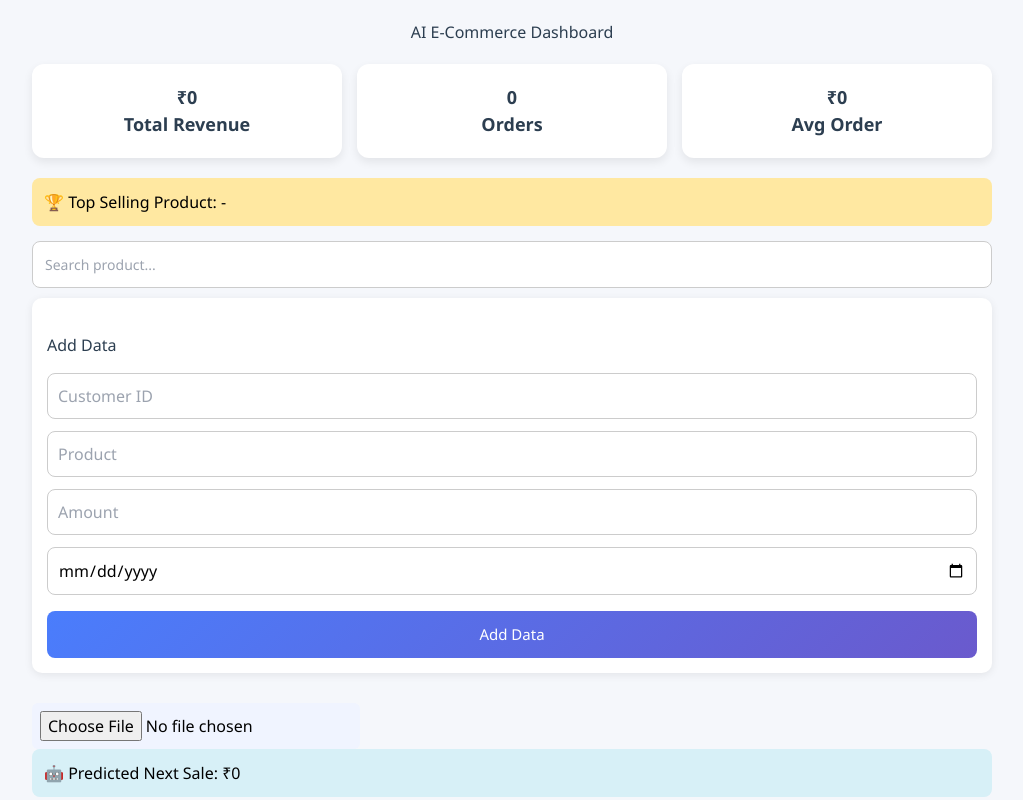
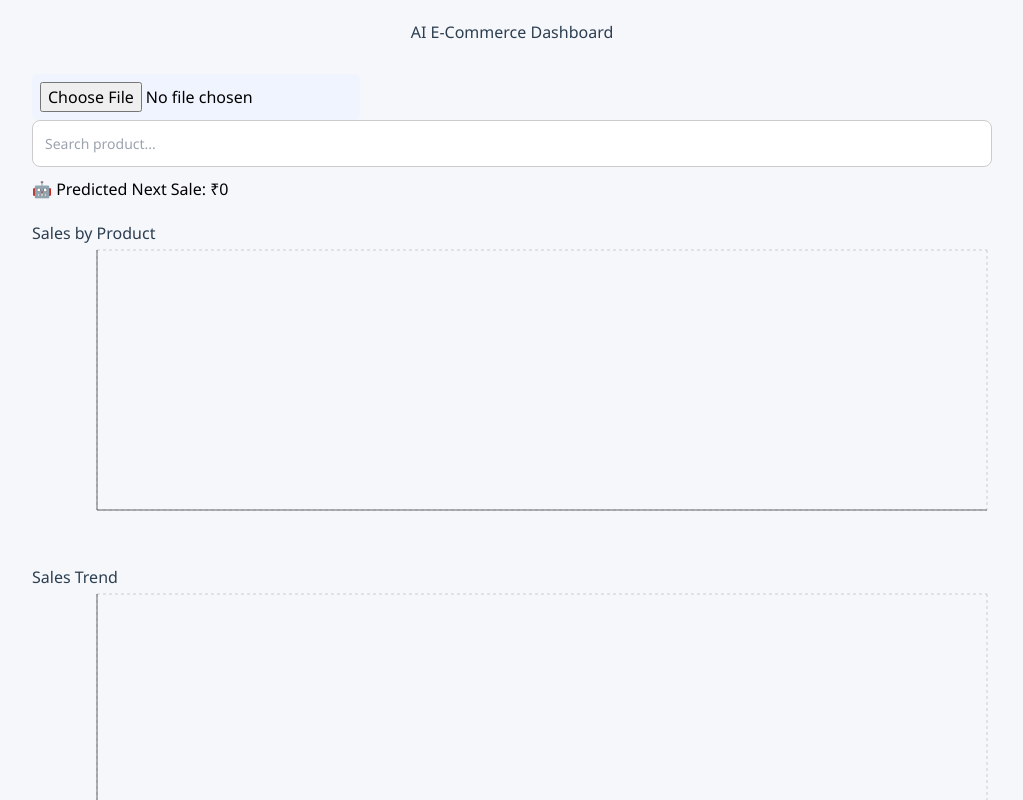
Before and after one commit to dhruthi131203-spec/ai-ecommerce-dashboard, a React app: page / in a window 1280 px wide. Shown: the top 800 px of the page, without its empty margins (128-1151 px from the left). Built offline with nearby package versions, Linux system fonts and the light colour scheme; the HTML template or start-up script is replaced by a standard one.

Commit message:
fixed sales trend graph

```diff
--- a/src/App.jsx
+++ b/src/App.jsx
@@ -1,8 +1,8 @@
-import React, { useState } from "react";
+import React, { useState, useEffect } from "react";
 import Papa from "papaparse";
 import {
   BarChart, Bar, XAxis, YAxis, Tooltip, CartesianGrid,
-  LineChart, Line, ResponsiveContainer, Cell
+  LineChart, Line, ResponsiveContainer
 } from "recharts";
 import "./App.css";
 
@@ -10,43 +10,23 @@ function App() {
   const [data, setData] = useState([]);
   const [search, setSearch] = useState("");
   const [filtered, setFiltered] = useState([]);
+  const [productTotals, setProductTotals] = useState([]);
+  const [trendData, setTrendData] = useState([]);
+  const [prediction, setPrediction] = useState(0);
 
-  const [form, setForm] = useState({
-    customer_id: "",
-    product: "",
-    amount: "",
-    date: ""
-  });
-
-  // 🔥 FIX DATE FORMAT (handles DD-MM-YYYY & YYYY-MM-DD)
-  const formatDate = (dateStr) => {
-    if (!dateStr) return "";
-
-    if (dateStr.includes("-")) {
-      const parts = dateStr.split("-");
-
-      // DD-MM-YYYY → convert
-      if (parts[0].length === 2) {
-        return `${parts[2]}-${parts[1]}-${parts[0]}`;
-      }
-    }
-
-    return dateStr;
-  };
-
-  // 📂 CSV UPLOAD (KEEPING THIS SAFE)
-  const handleCSV = (e) => {
+  // ✅ CSV Upload
+  const handleFileUpload = (e) => {
     const file = e.target.files[0];
 
     Papa.parse(file, {
       header: true,
       skipEmptyLines: true,
       complete: (result) => {
-        const formatted = result.data.map((d) => ({
-          customer_id: d.customer_id,
-          product: d.product.toLowerCase(),
-          amount: Number(d.amount),
-          date: formatDate(d.date)
+        const formatted = result.data.map(row => ({
+          customer_id: row.customer_id,
+          product: row.product.toLowerCase(),
+          amount: Number(row.amount),
+          date: new Date(row.date) // IMPORTANT
         }));
 
         setData(formatted);
@@ -54,192 +34,113 @@ function App() {
     });
   };
 
-  // 🔍 SEARCH (CLEAN + GROUPED)
-  const handleSearch = (value) => {
-    setSearch(value);
+  // ✅ PROCESS DATA
+  useEffect(() => {
+    if (data.length === 0) return;
 
-    const results = data.filter((item) =>
-      item.product.toLowerCase().includes(value.toLowerCase())
-    );
-
-    const grouped = {};
-    results.forEach((item) => {
-      grouped[item.product] =
-        (grouped[item.product] || 0) + item.amount;
+    // -------- PRODUCT TOTAL --------
+    const productMap = {};
+    data.forEach(item => {
+      productMap[item.product] =
+        (productMap[item.product] || 0) + item.amount;
     });
 
-    const cleanResults = Object.keys(grouped).map((key) => ({
-      product: key,
-      total: grouped[key]
+    const productArray = Object.keys(productMap).map(p => ({
+      product: p,
+      amount: productMap[p]
     }));
 
-    setFiltered(cleanResults);
-  };
+    setProductTotals(productArray);
 
-  // ➕ ADD DATA
-  const handleAdd = () => {
-    if (!form.product || !form.amount) return;
+    // -------- SEARCH --------
+    if (search !== "") {
+      const filteredItems = data.filter(item =>
+        item.product.includes(search.toLowerCase())
+      );
 
-    setData([
-      ...data,
-      {
-        ...form,
-        product: form.product.toLowerCase(),
-        amount: Number(form.amount),
-        date: formatDate(form.date)
+      const searchMap = {};
+      filteredItems.forEach(item => {
+        searchMap[item.product] =
+          (searchMap[item.product] || 0) + item.amount;
+      });
+
+      const searchArray = Object.keys(searchMap).map(p => ({
+        product: p,
+        amount: searchMap[p]
+      }));
+
+      setFiltered(searchArray);
+    } else {
+      setFiltered([]);
+    }
+
+    // -------- TREND (FIXED PART) --------
+    const dateMap = {};
+
+    data.forEach(item => {
+      const dateKey = item.date.toISOString().split("T")[0];
+
+      if (!dateMap[dateKey]) {
+        dateMap[dateKey] = 0;
       }
-    ]);
 
-    setForm({ customer_id: "", product: "", amount: "", date: "" });
-  };
+      dateMap[dateKey] += item.amount;
+    });
 
-  // 📊 METRICS
-  const totalRevenue = data.reduce((a, b) => a + b.amount, 0);
-  const orders = data.length;
-  const avgOrder = orders ? (totalRevenue / orders).toFixed(2) : 0;
+    const trendArray = Object.keys(dateMap)
+      .sort()
+      .map(date => ({
+        date,
+        amount: dateMap[date]
+      }));
 
-  // 🏆 TOP PRODUCT
-  const productMap = {};
-  data.forEach((d) => {
-    productMap[d.product] =
-      (productMap[d.product] || 0) + d.amount;
-  });
+    setTrendData(trendArray);
 
-  const topProduct =
-    Object.keys(productMap).length > 0
-      ? Object.keys(productMap).reduce((a, b) =>
-          productMap[a] > productMap[b] ? a : b
-        )
-      : "-";
+    // -------- PREDICTION --------
+    const total = data.reduce((sum, item) => sum + item.amount, 0);
+    setPrediction(Math.round(total / data.length));
 
-  // 📊 BAR CHART DATA (WITH COLORS)
-  const colors = ["#4CAF50", "#2196F3", "#FF9800", "#E91E63", "#9C27B0"];
-
-  const barData = Object.keys(productMap).map((key, index) => ({
-    name: key,
-    amount: productMap[key],
-    fill: colors[index % colors.length]
-  }));
-
-  // 📈 TREND DATA (FIXED PROPERLY)
-  const dateMap = {};
-
-  data.forEach((d) => {
-    if (!d.date) return;
-
-    dateMap[d.date] =
-      (dateMap[d.date] || 0) + d.amount;
-  });
-
-  const trendData = Object.keys(dateMap)
-    .sort((a, b) => new Date(a) - new Date(b))
-    .map((date) => ({
-      date,
-      amount: dateMap[date]
-    }));
+  }, [data, search]);
 
   return (
     <div className="container">
+
       <h1>AI E-Commerce Dashboard</h1>
 
-      {/* 📊 STATS */}
-      <div className="stats">
-        <div className="card">₹{totalRevenue}<br />Total Revenue</div>
-        <div className="card">{orders}<br />Orders</div>
-        <div className="card">₹{avgOrder}<br />Avg Order</div>
-      </div>
+      {/* CSV Upload */}
+      <input type="file" accept=".csv" onChange={handleFileUpload} />
 
-      {/* 🏆 TOP PRODUCT */}
-      <div className="top-product">
-        🏆 Top Selling Product: {topProduct}
-      </div>
-
-      {/* 🔍 SEARCH */}
+      {/* Search */}
       <input
         type="text"
         placeholder="Search product..."
         value={search}
-        onChange={(e) => handleSearch(e.target.value)}
+        onChange={(e) => setSearch(e.target.value)}
       />
 
-      {search && (
-        <div className="search-results">
-          {filtered.length > 0 ? (
-            filtered.map((item, i) => (
-              <div key={i} className="search-item">
-                🔍 {item.product.toUpperCase()} → ₹{item.total}
-              </div>
-            ))
-          ) : (
-            <div>No results found</div>
-          )}
+      {/* Search Results */}
+      {filtered.map((item, index) => (
+        <div key={index}>
+          🔎 {item.product.toUpperCase()} → ₹{item.amount}
         </div>
-      )}
+      ))}
 
-      {/* ➕ ADD DATA */}
-      <div className="form">
-        <h3>Add Data</h3>
+      {/* Prediction */}
+      <div>🤖 Predicted Next Sale: ₹{prediction}</div>
 
-        <input
-          placeholder="Customer ID"
-          value={form.customer_id}
-          onChange={(e) =>
-            setForm({ ...form, customer_id: e.target.value })
-          }
-        />
-
-        <input
-          placeholder="Product"
-          value={form.product}
-          onChange={(e) =>
-            setForm({ ...form, product: e.target.value })
-          }
-        />
-
-        <input
-          placeholder="Amount"
-          value={form.amount}
-          onChange={(e) =>
-            setForm({ ...form, amount: e.target.value })
-          }
-        />
-
-        <input
-          type="date"
-          value={form.date}
-          onChange={(e) =>
-            setForm({ ...form, date: e.target.value })
-          }
-        />
-
-        <button onClick={handleAdd}>Add Data</button>
-      </div>
-
-      {/* 📂 CSV UPLOAD (UNCHANGED) */}
-      <input type="file" accept=".csv" onChange={handleCSV} />
-
-      {/* 🤖 PREDICTION */}
-      <div className="prediction">
-        🤖 Predicted Next Sale: ₹{avgOrder}
-      </div>
-
-      {/* 📊 BAR CHART */}
+      {/* BAR CHART */}
       <h3>Sales by Product</h3>
       <ResponsiveContainer width="100%" height={300}>
-        <BarChart data={barData}>
+        <BarChart data={productTotals}>
           <CartesianGrid strokeDasharray="3 3" />
-          <XAxis dataKey="name" />
+          <XAxis dataKey="product" />
           <YAxis />
           <Tooltip />
-          <Bar dataKey="amount">
-            {barData.map((entry, index) => (
-              <Cell key={index} fill={entry.fill} />
-            ))}
-          </Bar>
+          <Bar dataKey="amount" fill="#4CAF50" />
         </BarChart>
       </ResponsiveContainer>
 
-      {/* 📈 TREND GRAPH */}
+      {/* LINE CHART (FIXED) */}
       <h3>Sales Trend</h3>
       <ResponsiveContainer width="100%" height={300}>
         <LineChart data={trendData}>
@@ -250,12 +151,12 @@ function App() {
           <Line
             type="monotone"
             dataKey="amount"
-            stroke="#4CAF50"
+            stroke="#ff5722"
             strokeWidth={3}
-            dot={{ r: 5 }}
           />
         </LineChart>
       </ResponsiveContainer>
+
     </div>
   );
 }
```
